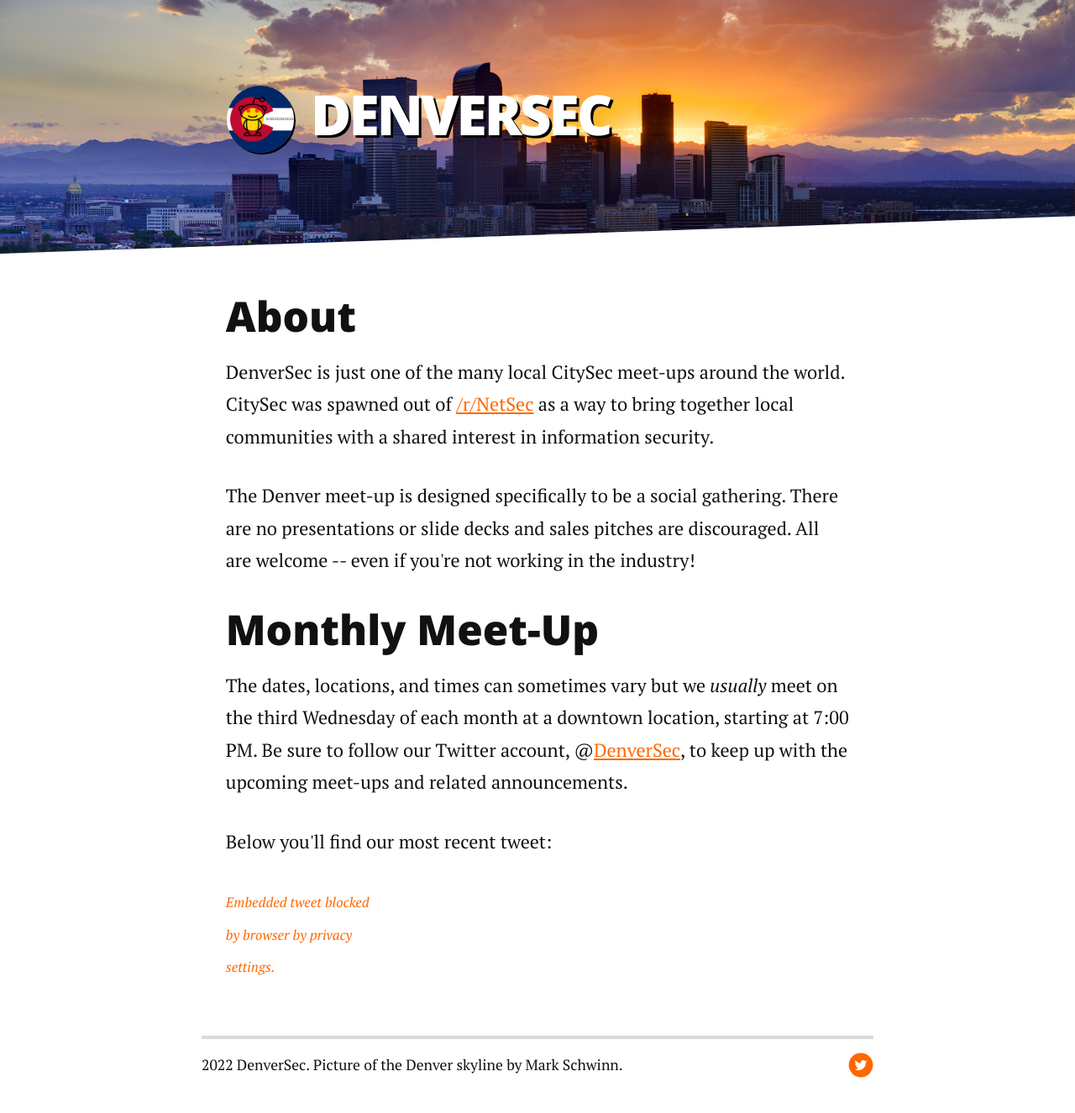
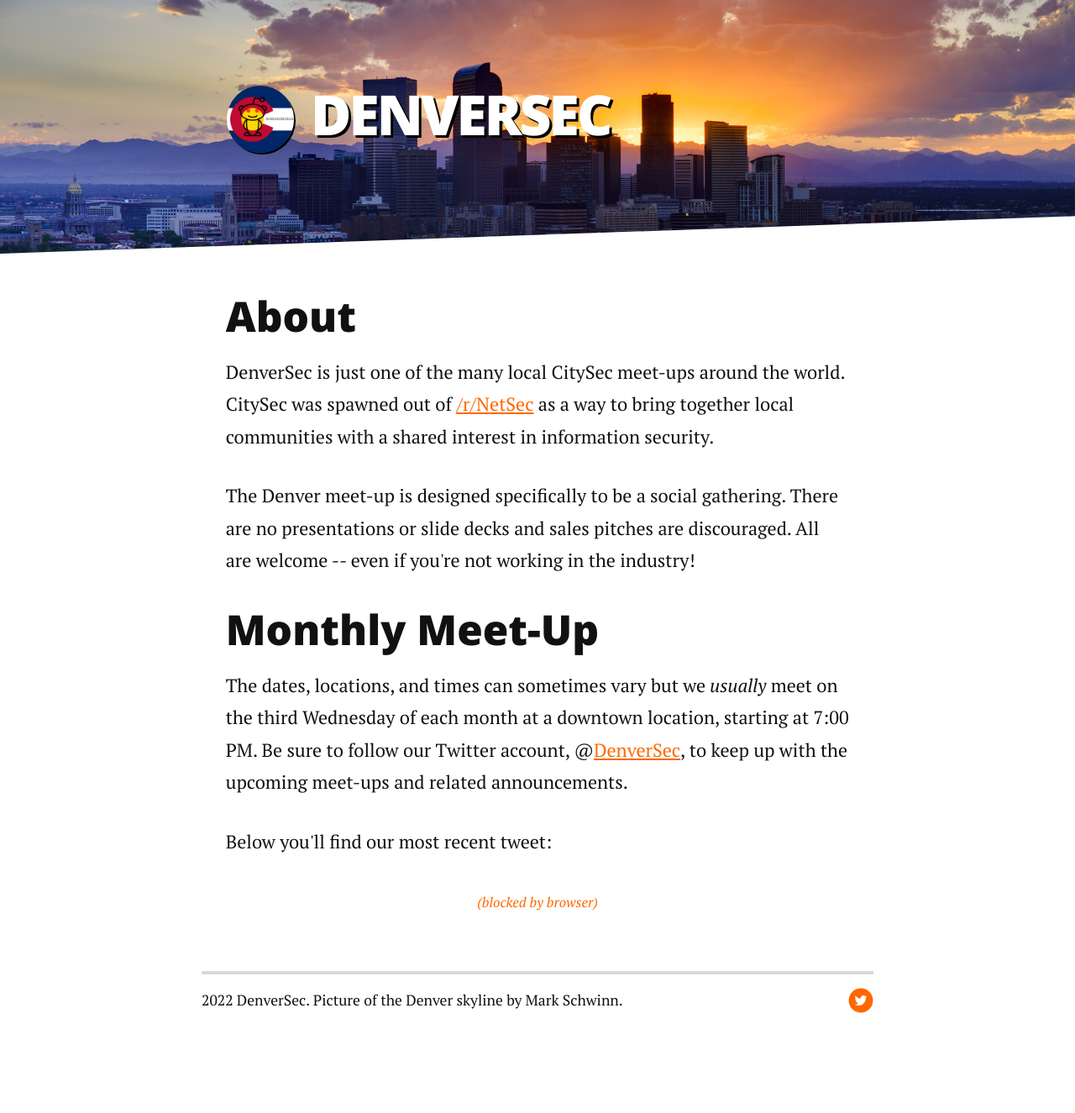
Before and after one commit to denversec/denversec.github.io, a Jekyll site: the page built from index.html, in a window 1280 px wide. Shown: the whole page at 84% size. Built offline with Jekyll 4.4.1, drawn with Linux system fonts in a browser that asks for light colours; nearby versions of some CDN libraries; comment, search, counter and statistics services are not loaded; after the commit the page ends 1248 px from its top, so only the background shows below that.

Commit message:
Still not happy

```diff
--- a/assets/css/style.css
+++ b/assets/css/style.css
@@ -8,7 +8,7 @@
 }
 .twitter-timeline {
     text-decoration: none;
-    font-size: 75%
+    font-size: 75%;
 }
 article,aside,footer,header,nav,section{
     display:block
--- a/index.html
+++ b/index.html
@@ -19,9 +19,9 @@
 	<p>The dates, locations, and times can sometimes vary but we <i>usually</i> meet on the third Wednesday of each month at a downtown location, starting at 7:00 PM. Be sure to follow our Twitter account, @<a href="https://twitter.com/{{ site.social.twitter }}" target="_blank">{{ site.social.twitter }}</a>, to keep up with the upcoming meet-ups and related announcements.</p>
     <!-- <p>We've also added an <a href="/meetups.ics">iCal calendar</a> you can now subscribe to for the latest location and date details. -->
 
-  <p>Below you'll find our most recent tweet:</p>
   <p id="tweet">
-    <a class="twitter-timeline" href="https://twitter.com/{{ site.social.twitter }}" data-tweet-limit="1" data-width="400" target="_blank"><i>Embedded tweet blocked<br />by browser by privacy<br />settings.</i></a>
+    Below you'll find our most recent tweet:<br/>
+    <center><a class="twitter-timeline" href="https://twitter.com/{{ site.social.twitter }}" data-tweet-limit="1" data-width="400" target="_blank"><i>(blocked by browser)</i></a></center>
     <script async src="https://platform.twitter.com/widgets.js" charset="utf-8"></script>
   </p>
 
```
